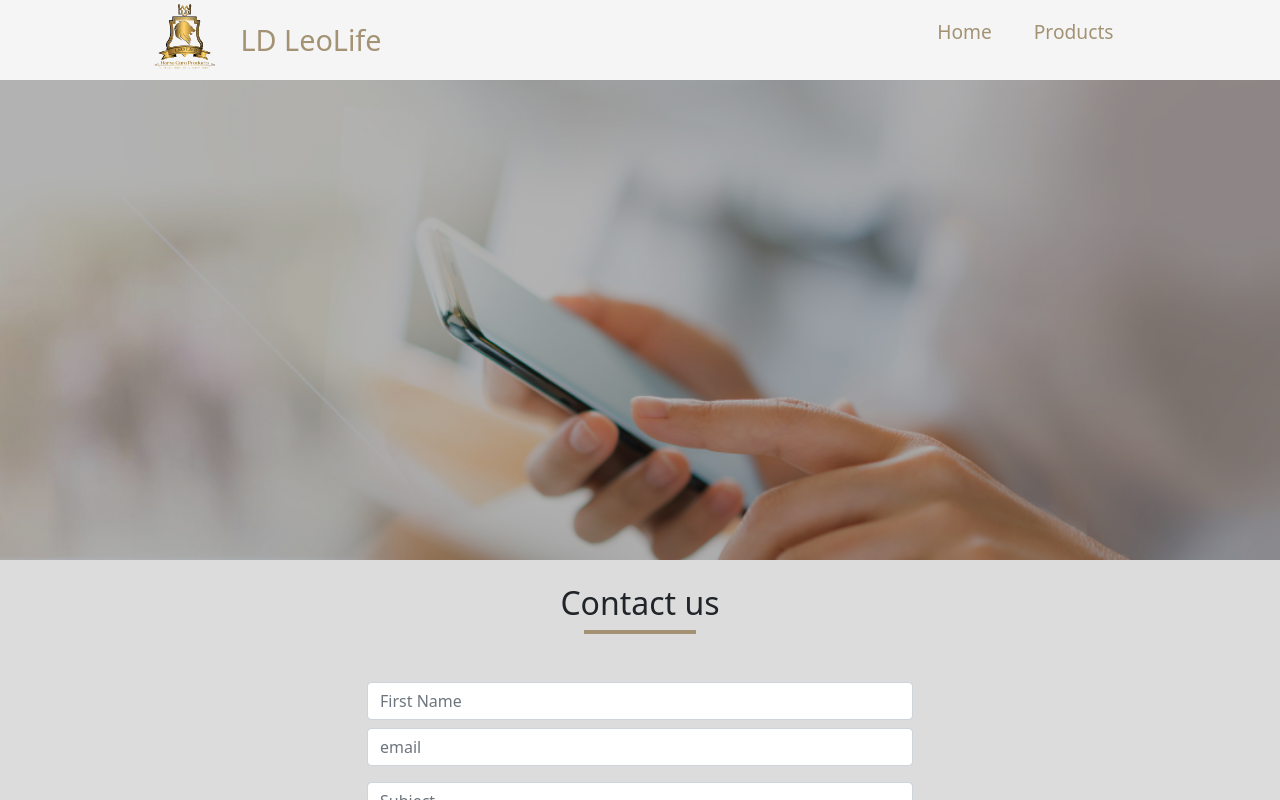
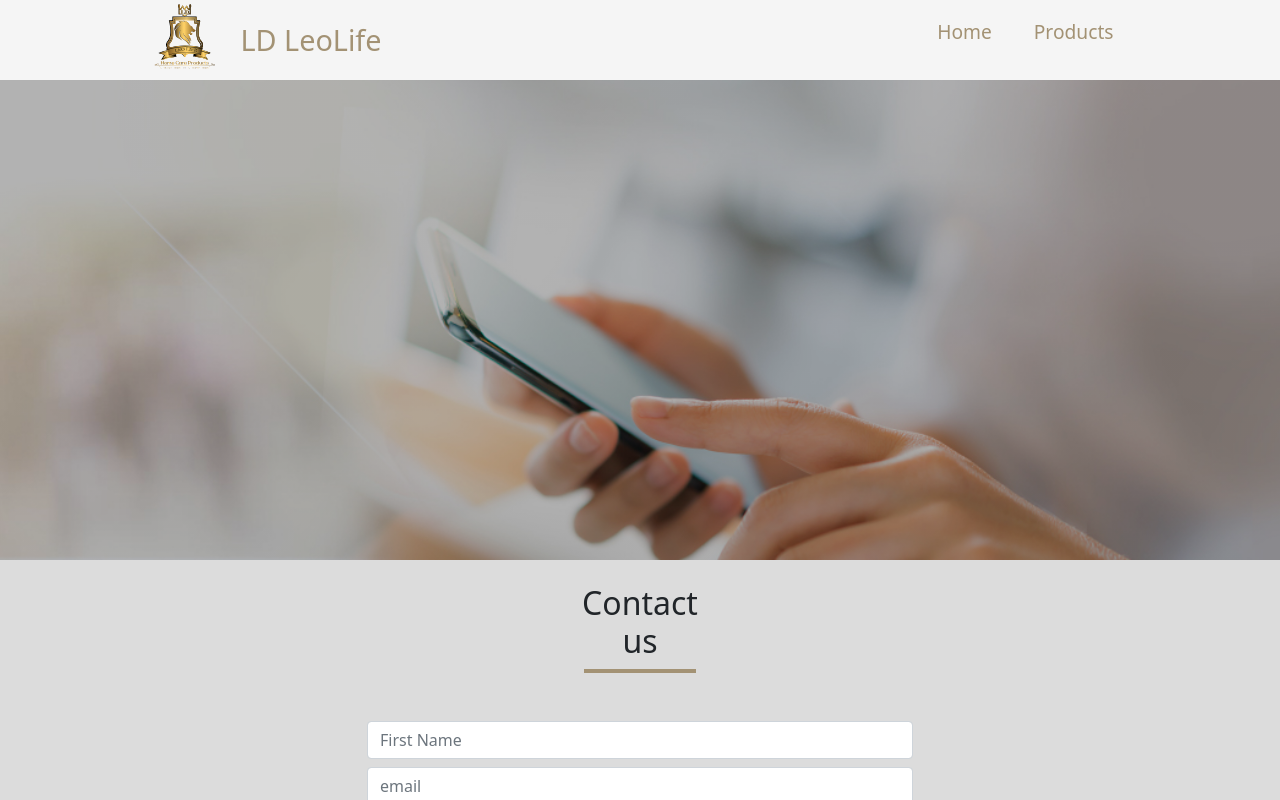
Before and after one commit to laroshan/leolife-webapp, a React (Create React App) app: page /contact in a window 1280 px wide. Shown: the top 800 px of the page. Built offline with nearby package versions, Linux system fonts and the light colour scheme; no server answers.

Commit message:
commit 15

```diff
--- a/src/Components/TitleComponent.js
+++ b/src/Components/TitleComponent.js
@@ -3,7 +3,7 @@ import styled from "styled-components";
 function TitleComponent({ title, center }) {
   return (
     <TitleWrapper className="row" center={center}>
-      <div className="col">
+      <div className="col-6 mx-auto col-sm-8 col-md-6 col-lg-3">
         <h2 className="text-title">{title}</h2>
         <div className="title-under-line" />
       </div>
--- a/src/pages/Products.js
+++ b/src/pages/Products.js
@@ -22,15 +22,16 @@ function Products() {
             const { categories } = value;
             if (!categories.length) return <Spinner />;
             return (
-              <ProductsWrapper className="py-3 px-0">
+              <ProductsWrapper className="py-3">
                 {categories.map((category, index) => {
                   return (
                     <div
-                      className="row py-5 "
+                      className="row py-2 "
                       style={{
                         background: index % 2 === 0 ? "#2b6777" : "#c8d8e4",
                       }}
                     >
+                      <div className="row">
                         <h2
                           className="text-title"
                           style={{
@@ -39,6 +40,8 @@ function Products() {
                         >
                           {category.name}
                         </h2>
+                      </div>
+
                       {category.productsData.map((product) => {
                         return <Product key={product.id} product={product} />;
                       })}
```
Lines whose indentation alone changed are shown as unchanged.
